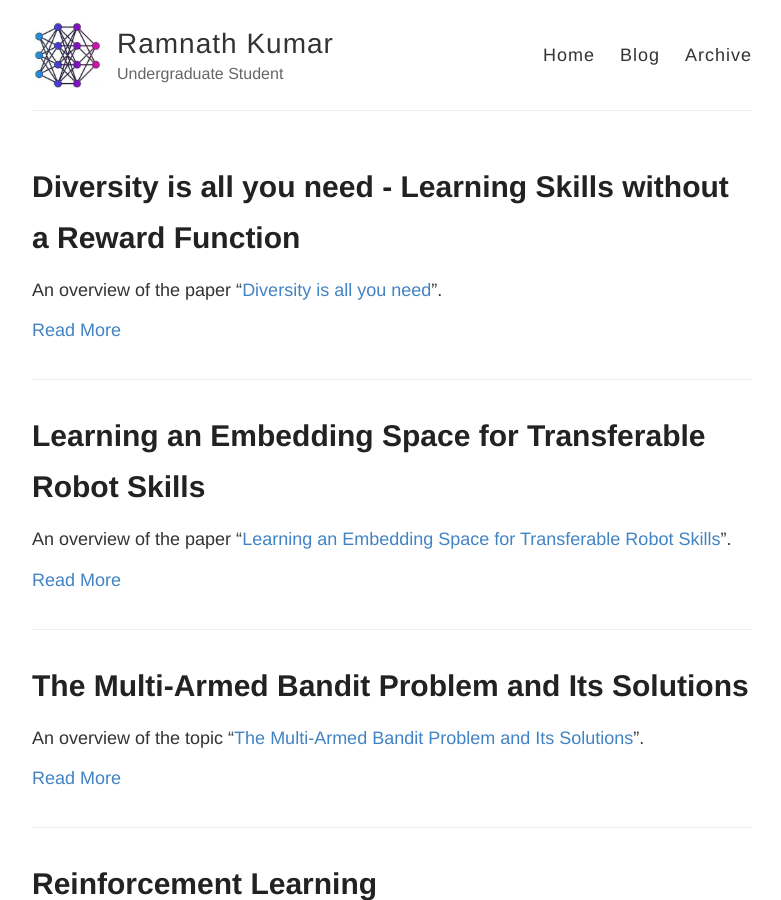
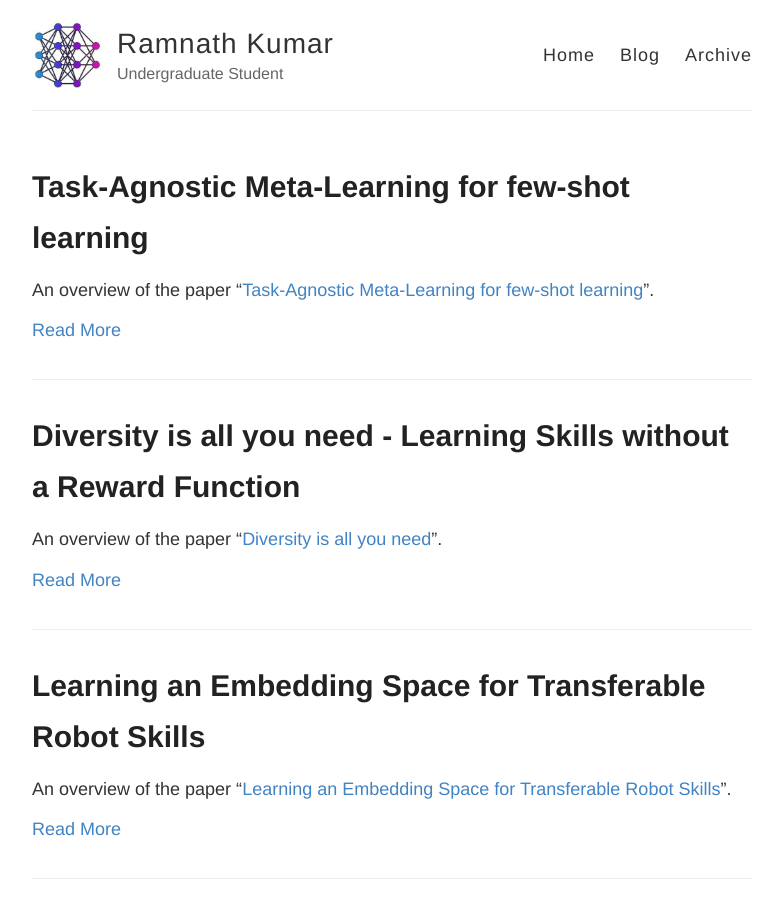
Before and after one commit to RamnathKumar181/ramnathkumar181.github.io, a Jekyll site: the page built from blog.html, in a window 1280 px wide and 900 px high. Shown: the whole window, without its empty margins (248-1029 px from the left). Built offline with Jekyll 4.4.1, drawn with Linux system fonts in a browser that asks for light colours.

Commit message:
Added blog

```diff
--- /dev/null
+++ b/_posts/2021-12-15-Task-Agnostic meta-learning for few-shot learning.md
@@ -0,0 +1,90 @@
+---
+layout: post
+title: Task-Agnostic Meta-Learning for few-shot learning
+published: true
+---
+
+An overview of the paper “[Task-Agnostic Meta-Learning for few-shot learning](https://arxiv.org/pdf/1805.07722.pdf)”.
+<!--break-->
+The author presents a method for a task-agnostic meta-learning algorithm built on top of MAML. The formulation could be extended to other algorithms with little effort. All images and tables in this post are from their paper.
+
+## Introduction
+
+Typically, a meta-learner is trained on a variety of tasks in the hopes of being generalizable to new tasks. However, the generalizability on new tasks of a meta-learner could be fragile when it is over-trained on existing tasks during meta-training phase. In other words, the initial model of a meta-learner could be too biased towards existing tasks to adapt to new task, especially when only very few examples are available to update the model.
+The authors propose TAML to avoid a biased meta-learner. Specifically, they present an entropy-based approach that meta-learns an unbiased initial model with the largest uncertainty over the output labels by preventing it from over-performing in classification tasks. However, this approach is limited to discrete outputs from a model making it more amenable to classification tasks. Alternatively, a more general inequality-minimization TAML is presented for more ubiquitous scenarios by directly minimizing the inequality of initial losses beyond the classification tasks wherever a suitable loss can be defined. This makes the paradigm more ubiquitous and can be extended to other domains of regression and reinforcement learning.
+
+## Task Agnostic Meta-Learning
+
+The problem with the current meta-learning approach is that the initial model or learner can be biased towards some tasks during the meta-training phase, particularly when future tasks in the test phase may have discrepancy from those in the training tasks. In this case, the authors wish to avoid the initial model over-performing on some tasks. Moreover, an over-performed initial model could also prevent the meta-learner to learn a better update rule with consistent performance across tasks.
+
+
+### Entropy-Maximization/Reduction TAML
+
+To prevent the initial model <img src="https://latex.codecogs.com/svg.latex?f_{\theta}" title="f_{\theta}" /> from over-performing on a task, we prefer it makes a random guess over predicted labels with an equal probability so that it is not biased towards the task. This can be expressed as a maximum-entropy prior over <img src="https://latex.codecogs.com/svg.latex?\theta" title="\theta" /> so that the initial model should have a large entropy over the predicted labels. The entropy for task <img src="https://latex.codecogs.com/svg.latex?\mathcal{T}_i" title="\mathcal{T}_i" /> is computed by sampling <img src="https://latex.codecogs.com/svg.latex?x_i" title="x_i" /> from <img src="https://latex.codecogs.com/svg.latex?P_{\mathcal{T}_i}(x)" title="P_{\mathcal{T}_i}(x)" /> over its output probabilities <img src="https://latex.codecogs.com/svg.latex?y_{i,n}" title="y_{i,n}" /> over <img src="https://latex.codecogs.com/svg.latex?N" title="N" /> predicted labels:
+<p align="center">
+<img src="https://latex.codecogs.com/svg.latex?\mathcal{H}_{\mathcal{T}_i}(f_{\theta})&space;=&space;-\mathbb{E}_{x_i&space;\sim&space;P_{\mathcal{T}_i}(x)}&space;\sum_{n=1}^{N}&space;\widehat{y}_{i,n}&space;\log(\widehat{y}_{i,n})" title="\mathcal{H}_{\mathcal{T}_i}(f_{\theta}) = -\mathbb{E}_{x_i \sim P_{\mathcal{T}_i}(x)} \sum_{n=1}^{N} \widehat{y}_{i,n} \log(\widehat{y}_{i,n})" />
+</p>
+
+where <img src="https://latex.codecogs.com/svg.latex?\left&space;[&space;y_{i,1},...,y_{i,N}&space;\right&space;]&space;=&space;f_{\theta}(x_i)" title="\left [ y_{i,1},...,y_{i,N} \right ] = f_{\theta}(x_i)" /> is the prediction by <img src="https://latex.codecogs.com/svg.latex?f_{\theta}" title="f_{\theta}" />, which are often an output from a softmax layer in a classification task.
+
+Alternatively, one can not only maximize the entropy before the update of initial model's parameter, but also minimize the entropy after the update. So overall, we maximize the entropy reduction for each task <img src="https://latex.codecogs.com/svg.latex?\mathcal{T}_i" title="\mathcal{T}_i" /> as
+<img src="https://latex.codecogs.com/svg.latex?\mathcal{H}_{\mathcal{T}_i}(f_{\theta})-\mathcal{H}_{\mathcal{T}_i}(f_{\theta_i})" title="\mathcal{H}_{\mathcal{T}_i}(f_{\theta})-\mathcal{H}_{\mathcal{T}_i}(f_{\theta_i})" />. The minimization of <img src="https://latex.codecogs.com/svg.latex?\mathcal{H}_{\mathcal{T}_i}(f_{\theta_i})" title="\mathcal{H}_{\mathcal{T}_i}(f_{\theta_i})" /> means that the model can become more certain about the labels with a higher confidence after upding the parameter from <img src="https://latex.codecogs.com/svg.latex?\theta" title="\theta" /> to <img src="https://latex.codecogs.com/svg.latex?\theta_i" title="\theta_i" />. This entropy term can be combined with the typical meta-training objective term as a regularizer to find the optimal <img src="https://latex.codecogs.com/svg.latex?\theta" title="\theta" />, which is:
+
+<p align="center">
+<img src="https://latex.codecogs.com/svg.latex?\min_{\theta}\mathbb{E}_{\mathcal{T}_i\sim&space;P(\mathcal{T})}&space;\mathcal{L}_{\mathcal{T}_i}(f_{\theta_i})&space;&plus;&space;\lambda&space;\left&space;[&space;-\mathcal{H}_{\mathcal{T}_i}(f_{\theta})&space;&plus;&space;\mathcal{H}_{\mathcal{T}_i}(f_{\theta_i})&space;\right&space;]" title="\min_{\theta}\mathbb{E}_{\mathcal{T}_i\sim P(\mathcal{T})} \mathcal{L}_{\mathcal{T}_i}(f_{\theta_i}) + \lambda \left [ -\mathcal{H}_{\mathcal{T}_i}(f_{\theta}) + \mathcal{H}_{\mathcal{T}_i}(f_{\theta_i}) \right ]" />
+</p>
+
+Unfortunately, the entropy-based TAML is subject to a critical limitation - it is only amenable to discrete labels in classification tasks to compute the entropy.
+
+### Inequality-Minimization TAML
+
+We wish to train a task-agnostic model in meta-learning such that its initial performance is unbiased towards any particular task <img src="https://latex.codecogs.com/svg.latex?\mathcal{T}_i" title="\mathcal{T}_i" />. Such a task-agnostic meta-learner would do so by minimizing the inequality of its performances over different tasks.
+
+Specifically, the bias of the initial model towards any particular tasks is minimized during meta-learning by minimizing the inequality over the losses of sampled tasks in a batch. So, given an unseen task during testing phase, a better generalization performance is expected on the new task by updating from an unbiased initial model with few examples. The key difference between both TAMLs lies that for entropy, we only consider one task at a time by computing the entropy of its output labels. Moreover, entropy depends on a particular form or explanation of output function. On the contrary, the inequality only depends on the loss, thus it is more ubiquitous. The algorithm learns to update the model parameter <img src="https://latex.codecogs.com/svg.latex?\theta" title="\theta" /> by minimizing the objective:
+
+<p align="center">
+<img src="https://latex.codecogs.com/svg.latex?\min_{\theta}\mathbb{E}_{\mathcal{T}_i\sim&space;P(\mathcal{T})}&space;\left&space;[&space;\mathcal{L}_{\mathcal{T}_i}(f_{\theta_i})&space;\right&space;]&space;&plus;&space;\lambda&space;\mathcal{I}_{\mathcal{E}}(\{\mathcal{L}_{\mathcal{T}_i}(f_{\theta})\})" title="\min_{\theta}\mathbb{E}_{\mathcal{T}_i\sim P(\mathcal{T})} \left [ \mathcal{L}_{\mathcal{T}_i}(f_{\theta_i}) \right ] + \lambda \mathcal{I}_{\mathcal{E}}(\{\mathcal{L}_{\mathcal{T}_i}(f_{\theta})\})" />
+</p>
+
+It is worth noting that the inequality measure is computed over a set of losses from sampled tasks. The first term is the expected loss by the model <img src="https://latex.codecogs.com/svg.latex?f_{\theta_i}" title="f_{\theta_i}" /> after the update, while the second is the inequality of losses by the initial model <img src="https://latex.codecogs.com/svg.latex?f_{\theta}" title="f_{\theta}" /> before the update.
+
+## Inequality measures
+
+Inequality measures are instrumental towards calculating the economic inequalities in the outcomes that can be wealth, incomes, or health related metrics. In meta-learning context, we use <img src="https://latex.codecogs.com/svg.latex?\ell_i&space;=&space;\mathcal{L}_{\mathcal{T}_i}(f_{\theta})" title="\ell_i = \mathcal{L}_{\mathcal{T}_i}(f_{\theta})" /> to represent the loss of a task <img src="https://latex.codecogs.com/svg.latex?\mathcal{T}_i" title="\mathcal{T}_i" />, <img src="https://latex.codecogs.com/svg.latex?\overline{\ell}" title="\overline{\ell}" /> represents the mean of the losses over sampled tasks, and <img src="https://latex.codecogs.com/svg.latex?M" title="M" /> is the number of tasks in a single batch. There are few options of inequality measure that can be employed in our formulation:
+
+* **Theil Index:** This inequality measure has been derived from redundancy in information theory, which is defined as the difference between the maximum entropy of the data and an observed entropy. Suppose that we have <img src="https://latex.codecogs.com/svg.latex?M" title="M" /> losses <img src="https://latex.codecogs.com/svg.latex?\{\ell_i|i=1,...,M\}" title="\{\ell_i|i=1,...,M\}" />, then Thiel Index is defined as:
+
+<p align="center">
+<img src="https://latex.codecogs.com/svg.latex?T_T&space;=&space;\frac{1}{M}\sum&space;_{i=1}^M&space;\frac{\ell_i}{\overline{\ell}}&space;\ln&space;\frac{\ell_i}{\overline{\ell}}" title="T_T = \frac{1}{M}\sum _{i=1}^M \frac{\ell_i}{\overline{\ell}} \ln \frac{\ell_i}{\overline{\ell}}" />
+</p>
+
+* **Generalized Entropy Index:** Generalized entropy index has been proposed to measure the income inequality. It is not a single inequality measure, but is a family that includes many inequalitiy measures like Thiel Index, Thiel L, etc. For some real value <img src="https://latex.codecogs.com/svg.latex?\alpha" title="\alpha" />, it is defined as:
+
+<p align="center">
+<img src="https://latex.codecogs.com/svg.latex?\mathit{GE}(\alpha)&space;=&space;\left\{\begin{matrix}&space;\frac{1}{M\alpha(\alpha-1)}\sum_{i=1}^M&space;\left&space;[&space;\left&space;(&space;\frac{\ell_i}{\overline{\ell}}&space;\right)^{\alpha}&space;-1&space;\right&space;],&space;&&space;\alpha&space;\neq&space;0,1,\\&space;\frac{1}{M}&space;\sum&space;_{i=1}^M&space;\frac{\ell_i}{\overline{\ell}}&space;\ln&space;\frac{\ell_i}{\overline{\ell}},&space;&&space;\alpha=1\\&space;-\frac{1}{M}&space;\sum&space;_{i=1}^M&space;\ln&space;\frac{\ell_i}{\overline{\ell}},&space;&&space;\alpha=0\\&space;\end{matrix}\right." title="\mathit{GE}(\alpha) = \left\{\begin{matrix} \frac{1}{M\alpha(\alpha-1)}\sum_{i=1}^M \left [ \left ( \frac{\ell_i}{\overline{\ell}} \right)^{\alpha} -1 \right ], & \alpha \neq 0,1,\\ \frac{1}{M} \sum _{i=1}^M \frac{\ell_i}{\overline{\ell}} \ln \frac{\ell_i}{\overline{\ell}}, & \alpha=1\\ -\frac{1}{M} \sum _{i=1}^M \ln \frac{\ell_i}{\overline{\ell}}, & \alpha=0\\ \end{matrix}\right." />
+</p>
+
+When <img src="https://latex.codecogs.com/svg.latex?\alpha" title="\alpha" /> is zero, it is called a mean log deviation of Thiel L, and when <img src="https://latex.codecogs.com/svg.latex?\alpha" title="\alpha" /> is one, it is actually Thiel Index. A larfer GE <img src="https://latex.codecogs.com/svg.latex?\alpha" title="\alpha" /> value makes this index more sensitive to differences at the upper part of the distribution, and a smaller <img src="https://latex.codecogs.com/svg.latex?\alpha" title="\alpha" /> value makes it more sensitive to difference at the bottom of the distribution.
+
+* **Atkinson Index:** It is another measure for income inequality which is useful in determining which end of the distribution contributed the most to the observed inequality. It is defined as:
+
+<p align="center">
+<img src="https://latex.codecogs.com/svg.latex?A_{\epsilon}&space;=&space;\left\{\begin{matrix}&space;1-\frac{1}{\mu}\left&space;(&space;\frac{1}{M}\sum&space;_{i=1}^M&space;\ell_{i}^{1-\epsilon}\right&space;)^{\frac{1}{1-\epsilon}},&space;&&space;\text{for&space;}&space;0\leq&space;\epsilon&space;\neq&space;1\\&space;1-\frac{1}{\overline{\ell}}\left&space;(&space;\frac{1}{M}&space;\prod&space;_{i=1}^M&space;\ell_i\right&space;)^{\frac{1}{M}},&space;&&space;\text{for&space;}&space;\epsilon&space;=&space;1\\&space;\end{matrix}\right." title="A_{\epsilon} = \left\{\begin{matrix} 1-\frac{1}{\mu}\left ( \frac{1}{M}\sum _{i=1}^M \ell_{i}^{1-\epsilon}\right )^{\frac{1}{1-\epsilon}}, & \text{for } 0\leq \epsilon \neq 1\\ 1-\frac{1}{\overline{\ell}}\left ( \frac{1}{M} \prod _{i=1}^M \ell_i\right )^{\frac{1}{M}}, & \text{for } \epsilon = 1\\ \end{matrix}\right." />
+</p>
+
+Where <img src="https://latex.codecogs.com/svg.latex?\epsilon" title="\epsilon" /> is called "inequality aversion parameter". When <img src="https://latex.codecogs.com/svg.latex?\epsilon&space;=&space;0" title="\epsilon = 0" />, the index becomes more sensitive to the changes in upper end of the distribution, and when it approaches to 1, the index becomes more sensitiveto the changes in lower end of the distribution.
+
+* **Gini-Coefficient:** It is usually defined as the half of relative absolute mean difference. Gini-coefficient is more sensitive to deviation around the middle of the distribution than at the upper or lower part of the distribution.
+<p align="center">
+<img src="https://latex.codecogs.com/svg.latex?G&space;=&space;\frac{\sum_{i=1}^M&space;\sum_{j=1}^M&space;\left&space;|&space;\ell_i&space;-&space;\ell_j&space;\right&space;|}{2n&space;\sum_{i=1}^M&space;\ell_i}" title="G = \frac{\sum_{i=1}^M \sum_{j=1}^M \left | \ell_i - \ell_j \right |}{2n \sum_{i=1}^M \ell_i}" />
+</p>
+
+* **Variance of Logarithms:** This metric has a greater emphasis on the lower losses of the distribution.
+
+<p align="center">
+<img src="https://latex.codecogs.com/svg.latex?V_{L}(\ell)&space;=&space;\frac{1}{M}&space;\sum_{i=1}^M&space;\left&space;[&space;\ln&space;\ell_i&space;-&space;\ln&space;g(\ell)&space;\right&space;]^2" title="V_{L}(\ell) = \frac{1}{M} \sum_{i=1}^M \left [ \ln \ell_i - \ln g(\ell) \right ]^2" />
+</p>
+
+## Conclusion
+
+The authors show the performance of their proposed TAML model on several experiments from classification to reinforcement-learning problems.
```
Also changed, not shown: _posts/2021-01-11-Deep Learning- Probability and Information Theory.md (+3 -3 lines).
